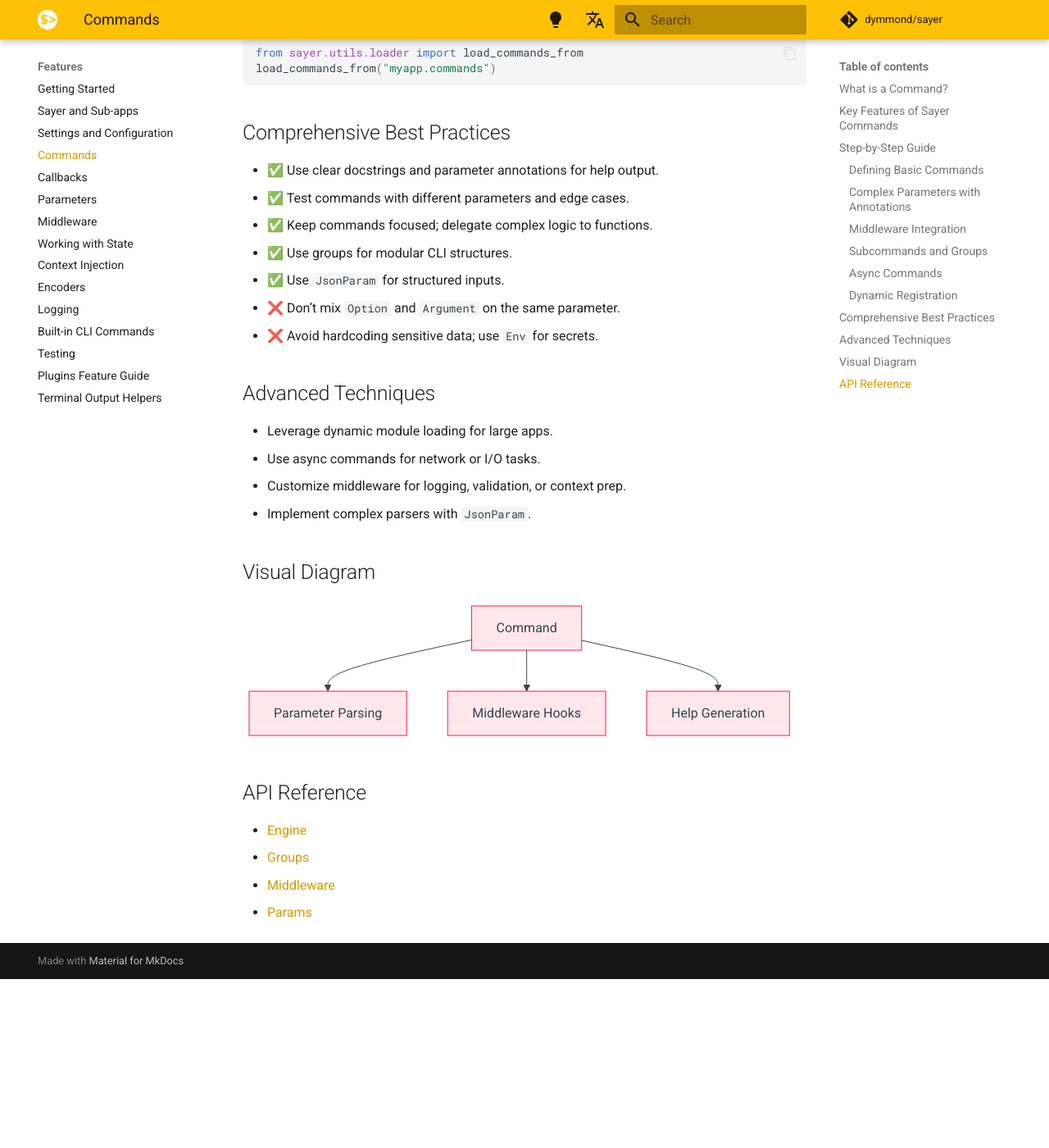
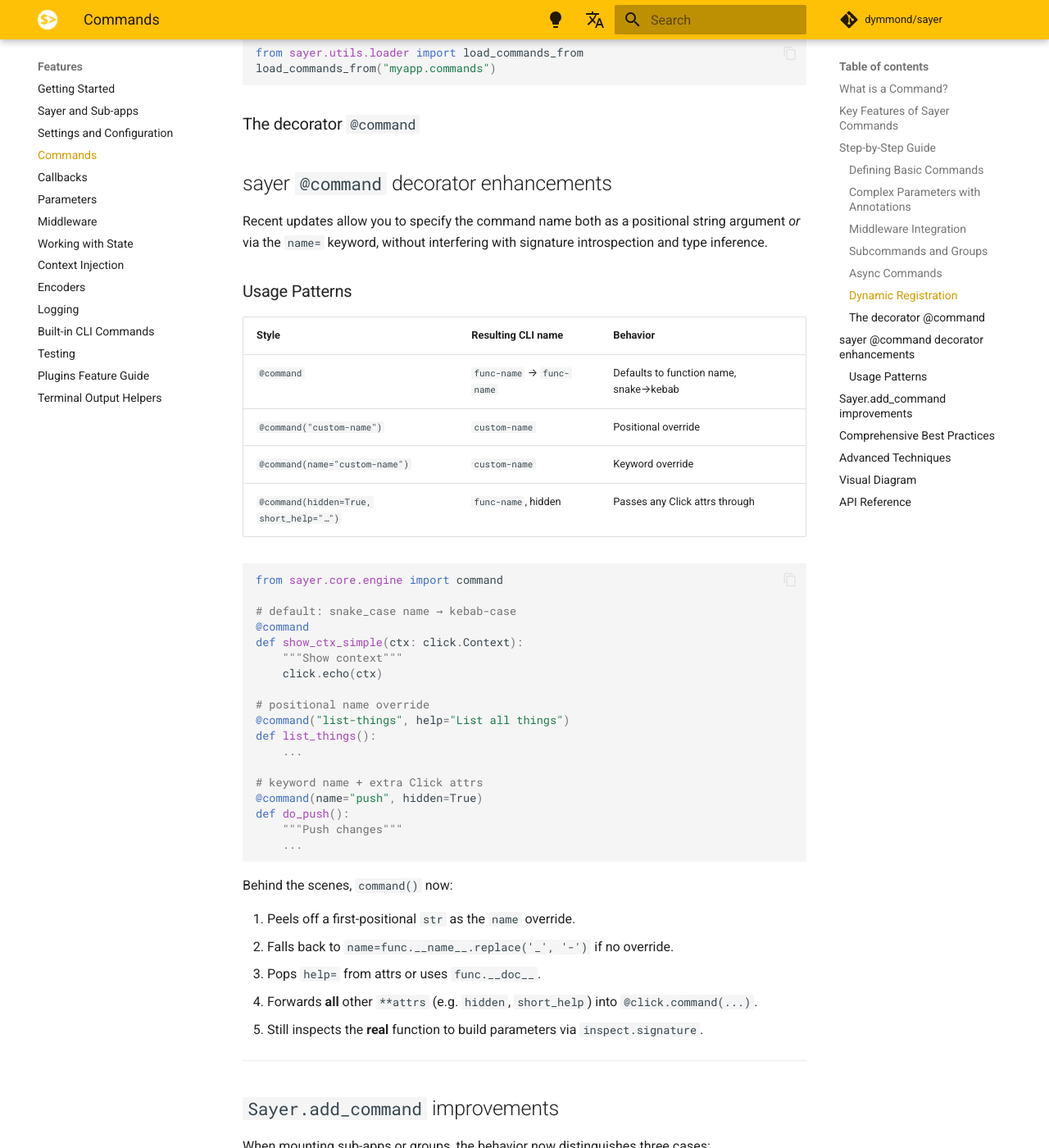
Before and after one commit to dymmond/sayer, an MkDocs documentation site: the page built from docs/features/commands.md, in a window 1280 px wide and 1400 px high, scrolled down 2531 px. Shown: the whole window at 82% size. Built offline with MkDocs 1.6.1 and Material for MkDocs 9.7.7, drawn with Linux system fonts in a browser that asks for light colours; comment, search, counter and statistics services are not loaded; before the commit the page ends 3725 px from its top, so only the background shows below that; some of the changed text lies outside the part shown.

````diff
--- a/docs/features/commands.md
+++ b/docs/features/commands.md
@@ -114,6 +114,82 @@ from sayer.utils.loader import load_commands_from
 load_commands_from("myapp.commands")
 ```
 
+### The decorator `@command`
+
+## sayer `@command` decorator enhancements
+
+Recent updates allow you to specify the command name both as a positional string argument *or* via the `name=` keyword, without interfering with signature
+introspection and type inference.
+
+### Usage Patterns
+
+| Style                                   | Resulting CLI name        | Behavior                               |
+| --------------------------------------- | ------------------------- | -------------------------------------- |
+| `@command`                              | `func-name` → `func-name` | Defaults to function name, snake→kebab |
+| `@command("custom-name")`               | `custom-name`             | Positional override                    |
+| `@command(name="custom-name")`          | `custom-name`             | Keyword override                       |
+| `@command(hidden=True, short_help="…")` | `func-name`, hidden       | Passes any Click attrs through         |
+
+```python
+from sayer.core.engine import command
+
+# default: snake_case name → kebab-case
+@command
+def show_ctx_simple(ctx: click.Context):
+    """Show context"""
+    click.echo(ctx)
+
+# positional name override
+@command("list-things", help="List all things")
+def list_things():
+    ...
+
+# keyword name + extra Click attrs
+@command(name="push", hidden=True)
+def do_push():
+    """Push changes"""
+    ...
+```
+
+Behind the scenes, `command()` now:
+
+1. Peels off a first-positional `str` as the `name` override.
+2. Falls back to `name=func.__name__.replace('_', '-')` if no override.
+3. Pops `help=` from attrs or uses `func.__doc__`.
+4. Forwards **all** other `**attrs` (e.g. `hidden`, `short_help`) into `@click.command(...)`.
+5. Still inspects the **real** function to build parameters via `inspect.signature`.
+
+---
+
+## `Sayer.add_command` improvements
+
+When mounting sub-apps or groups, the behavior now distinguishes three cases:
+
+1. **`Sayer` instance**: Automatically unwraps and mounts its internal `SayerGroup`.
+2. **`click.Group` (or `SayerGroup`)**: Mounted *as-is*, preserving nested subcommands and rich help.
+3. **Leaf commands**: Any other `click.Command` is wrapped in `SayerCommand` to render rich help.
+
+```python
+from sayer import Sayer
+import click
+
+root = Sayer(name="root")
+sub  = Sayer(name="sub")
+
+@sub.command("run")
+def run():
+    """Run something"""
+    pass
+
+# mounts the sub-app under 'sub'
+root.add_command(sub)
+```
+
+* `root sub --help` now shows `run` under `sub`.
+* `root run` remains a rich `SayerCommand`.
+
+This ensures that nested apps retain their full group behavior and rich help formatting.
+
 ## Comprehensive Best Practices
 
 * ✅ Use clear docstrings and parameter annotations for help output.
````
Also changed, not shown: docs/release-notes.md (+10 -1 lines), 5 other files.
